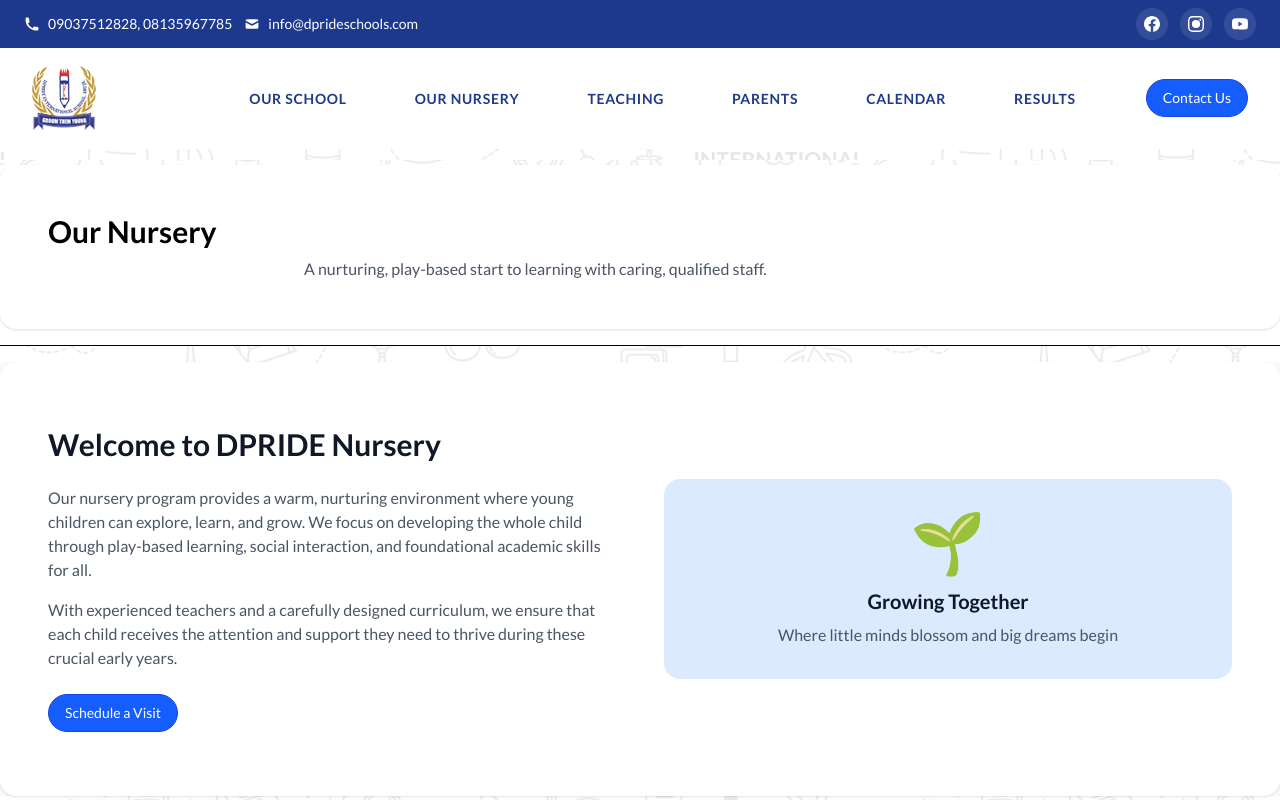
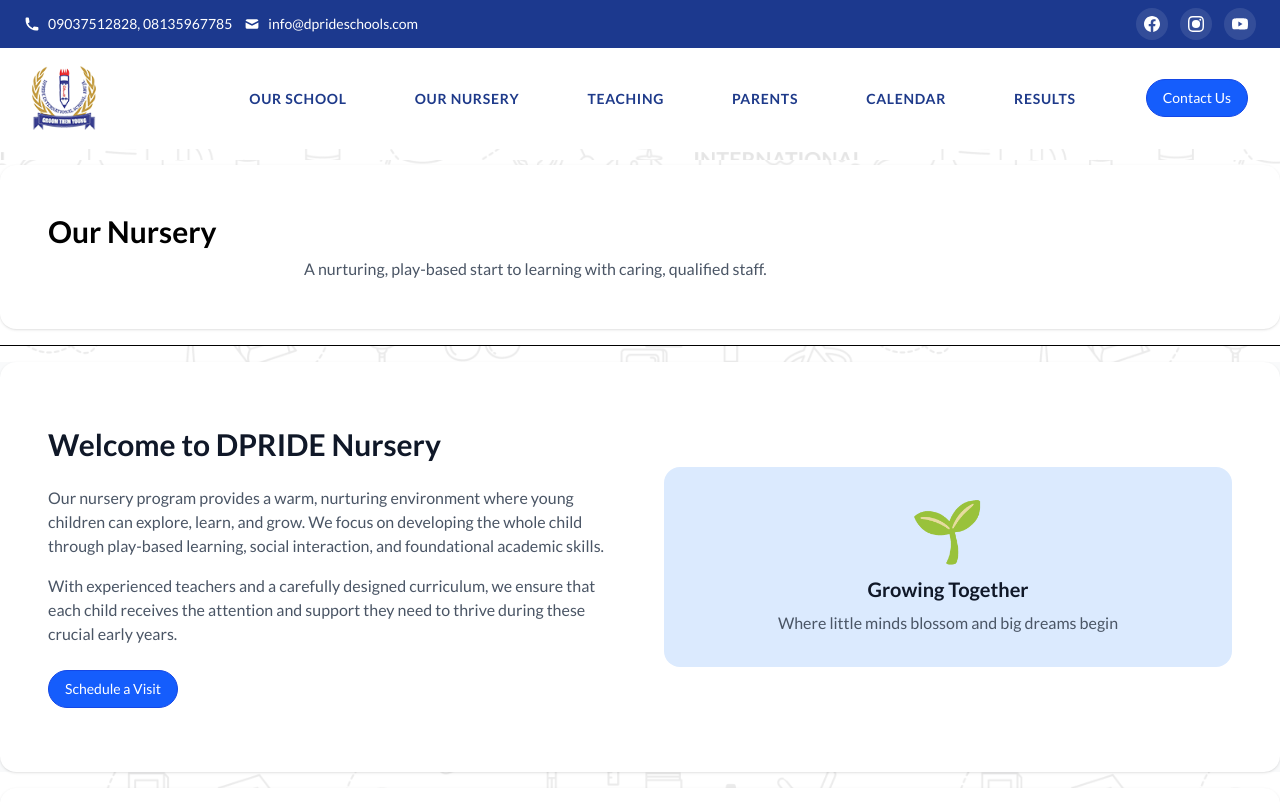
Before and after one commit to DSNOUSE/dprideschools, a Next.js app: page /nursery in a window 1280 px wide. Shown: the top 802 px of the page. Built offline with nearby package versions, Linux system fonts and the light colour scheme; no server answers.

Commit message:
FIX: Update nursery page text content

```diff
--- a/app/nursery/page.tsx
+++ b/app/nursery/page.tsx
@@ -19,7 +19,7 @@
             <div>
               <h2 className="text-3xl font-bold text-gray-900 mb-6">Welcome to DPRIDE Nursery</h2>
               <p className="text-gray-600 mb-4">
-                Our nursery program provides a warm, nurturing environment where young children can explore, learn, and grow. We focus on developing the whole child through play-based learning, social interaction, and foundational academic skills for all.
+                Our nursery program provides a warm, nurturing environment where young children can explore, learn, and grow. We focus on developing the whole child through play-based learning, social interaction, and foundational academic skills.
               </p>
               <p className="text-gray-600 mb-6">
                 With experienced teachers and a carefully designed curriculum, we ensure that each child receives the attention and support they need to thrive during these crucial early years.
```
